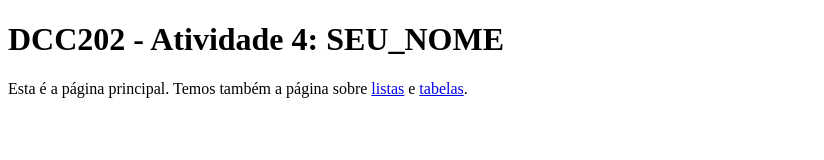
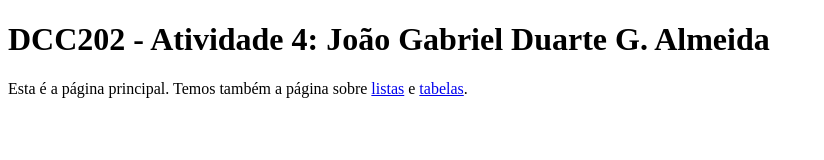
Before and after one commit to JgDuart1/ufjf-dcc202-2025-1-b-atv04-JgDuart1, a plain HTML site: page index.html in a window 1280 px wide. Shown: the whole page, without its empty margins (0-824 px from the left). Drawn offline with Linux system fonts and the light colour scheme.

Commit message:
Corrigido erro no Index.html

```diff
--- a/index.html
+++ b/index.html
@@ -3,11 +3,11 @@
 <head>
   <meta charset="UTF-8">
   <meta name="viewport" content="width=device-width, initial-scale=1.0">
-  <title>DCC202 - Atividade 4: João Gabriel Duarte</title>
+  <title>DCC202 - Atividade 4: João Gabriel Duarte G. Almeida</title>
 </head>
 <body>
   <main>
-    <h1>DCC202 - Atividade 4: SEU_NOME</h1>
+    <h1>DCC202 - Atividade 4: João Gabriel Duarte G. Almeida</h1>
     <p>Esta é a página principal. Temos também a página sobre <a href="listas.html">listas</a> e <a href="tabelas.html">tabelas</a>.</p>
   </main>
 </body>
```
